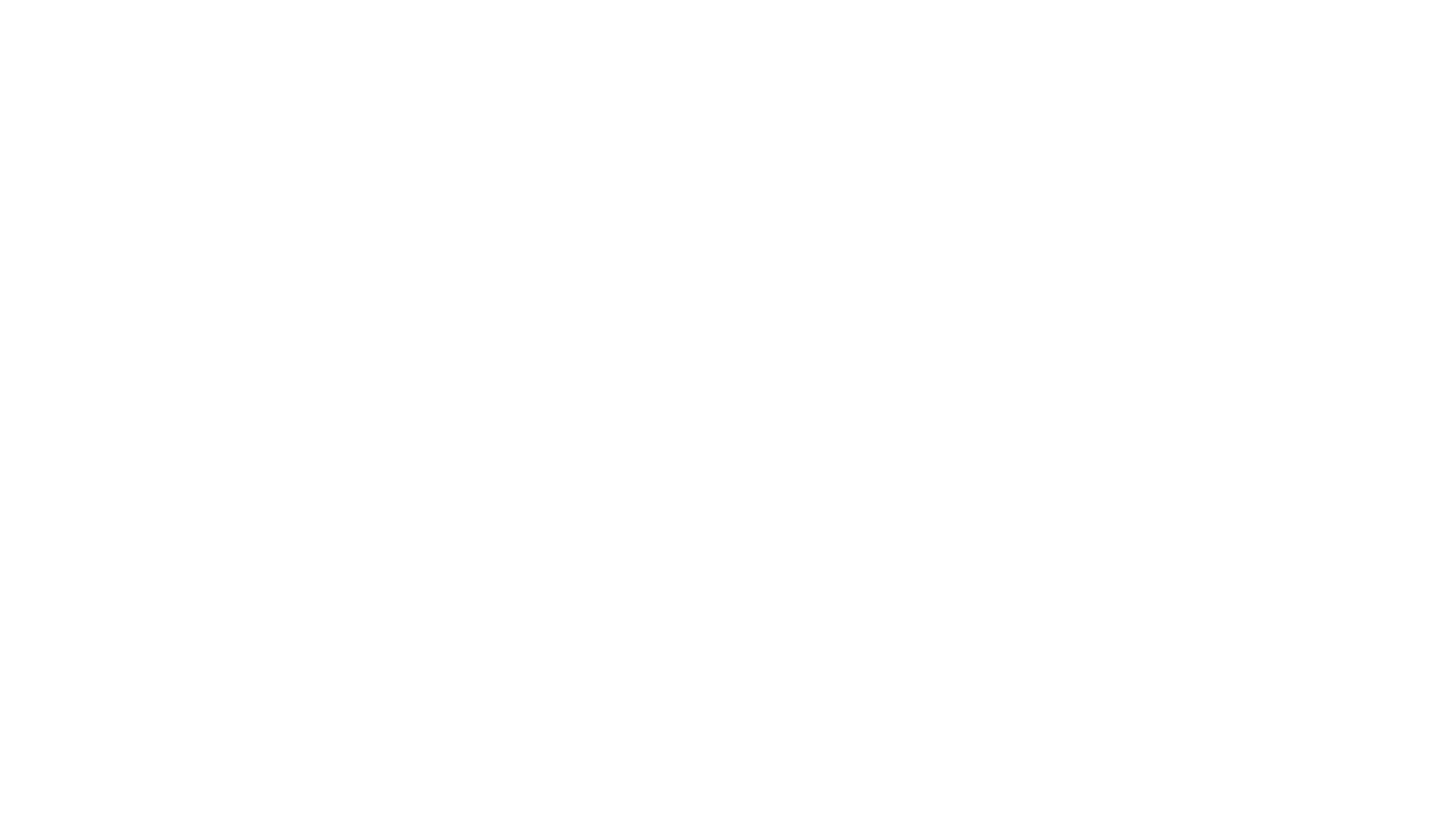
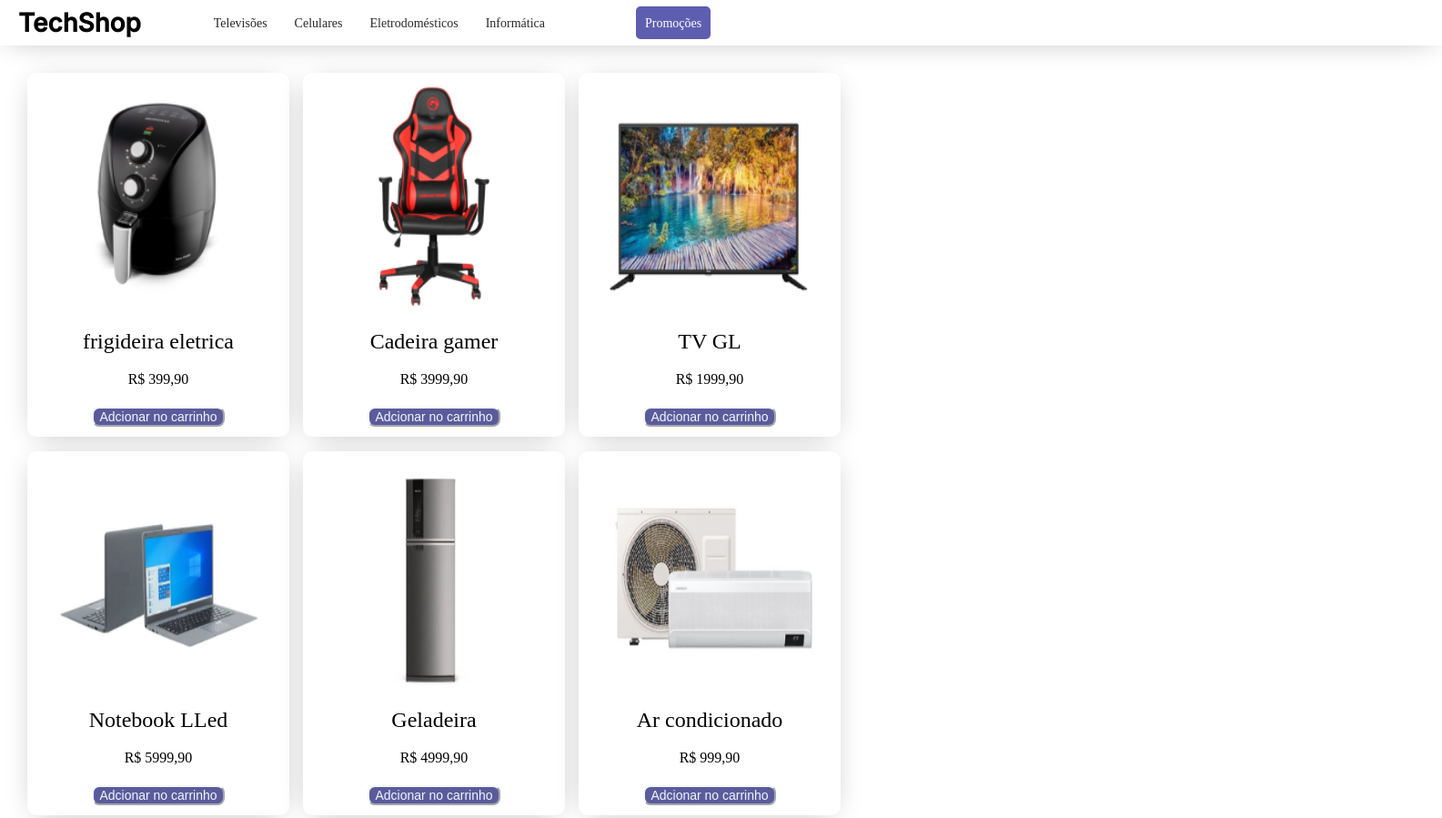
Before and after one commit to Kenzie-Academy-Brasil-Developers/m1-s1-e-commerce-com-flexbox-AndyGarcia15, a plain HTML site: page index.html in a window 1280 px wide. Shown: the top 899 px of the page at 91% size, 1585 px wide, since content can reach past the window. Before the commit the page ends 800 px from the top, so only its background shows below. Drawn offline with Linux system fonts and the light colour scheme.

Commit message:
Add files via upload
enviado novamente pelo browser, pois não estou conseguindo excluir a primeira pasta

```diff
--- a/index.html
+++ b/index.html
@@ -1 +1,117 @@
 <!-- Seu HTML aqui! -->
+<!--ENTREGA LOJA TECSHOP-->
+
+<!DOCTYPE html>
+<html lang="pt-br">
+<head>
+    <meta charset="UTF-8">
+    <meta http-equiv="X-UA-Compatible" content="IE=edge">
+    <meta name="viewport" content="width=device-width, initial-scale=1.0">
+    <title>TechShop</title>
+    <link rel="stylesheet" href="style.css">
+    <link rel="stylesheet" href="reset.css">
+</head>
+<body>
+    <!-- menu-->
+    <header class="menu">
+                 <!--logo-->
+            <div class="menu-title">
+                <h1>TechShop</h1>
+            </div>
+          <!--menu navegação-->
+            <nav class="menu-nav">
+                <ul>
+                  <li><a href="">Televisões</a></li>
+                  <li><a href="">Celulares</a></li>
+                  <li><a href="">Eletrodomésticos</a></li>
+                  <li><a href="">Informática</a></li>
+                </ul>
+            </nav>
+
+              <!--botão-->
+            <div class="menu-link-button">
+                <a href="" class="button">Promoções</a>
+            </div>
+
+            </div>
+        </div>
+
+    </header>
+
+
+
+
+        <main class="container">
+
+            <div class="produto">
+                <img src="pictures/img_01.png" alt="fritadeira generica">
+                <h2>frigideira eletrica</h2>
+                <p>R$ 399,90</p>
+                <button>Adcionar no carrinho</button>
+            </div>
+
+            <div class="produto">
+                <img src="pictures/img_02.png" alt="geladeira generica">
+                <h2>Cadeira gamer</h2>
+                <p>R$ 3999,90</p>
+                <button>Adcionar no carrinho</button>
+            </div>
+
+            <div class="produto">
+                <img src="pictures/img_03.png" alt="tv generica">
+                <h2> TV GL</h2>
+                <p>R$ 1999,90</p>
+                <button>Adcionar no carrinho</button>
+            </div>
+
+            <div class="produto">
+                <img src="pictures/img_04.png" alt="notebook generico">
+                <h2>Notebook LLed</h2>
+                <p>R$ 5999,90</p>
+                <button>Adcionar no carrinho</button>
+            </div>
+
+
+            <div class="produto">
+                <img src="pictures/img_05.png" alt="video game generico">
+                <h2>Geladeira</h2>
+                <p>R$ 4999,90</p>
+                <button>Adcionar no carrinho</button>
+            </div>
+
+            <div class="produto">
+                <img src="pictures/img_06.png" alt="cadeira generica">
+                <h2>Ar condicionado</h2>
+                <p>R$ 999,90</p>
+                <button>Adcionar no carrinho</button>
+            </div>
+
+            <div class="produto">
+                <img src="pictures/img_07.png" alt="fogao generico">
+                <h2>Monitor</h2>
+                <p>R$ 299,90</p>
+                <button>Adcionar no carrinho</button>
+            </div>
+
+                <div class="produto">
+                <img src="pictures/img_08.png" alt="video game generico">
+                <h2>Smartphone 128gb</h2>
+                <p>R$ 999,90</p>
+                <button>Adcionar no carrinho</button>
+
+            </div>
+
+
+        </main>
+
+
+
+
+
+
+
+
+
+
+</body>
+</html>
--- /dev/null
+++ b/reset.css
@@ -0,0 +1,48 @@
+/* http://meyerweb.com/eric/tools/css/reset/
+   v2.0 | 20110126
+   License: none (public domain)
+*/
+
+html, body, div, span, applet, object, iframe,
+h1, h2, h3, h4, h5, h6, p, blockquote, pre,
+a, abbr, acronym, address, big, cite, code,
+del, dfn, em, img, ins, kbd, q, s, samp,
+small, strike, strong, sub, sup, tt, var,
+b, u, i, center,
+dl, dt, dd, ol, ul, li,
+fieldset, form, label, legend,
+table, caption, tbody, tfoot, thead, tr, th, td,
+article, aside, canvas, details, embed,
+figure, figcaption, footer, header, hgroup,
+menu, nav, output, ruby, section, summary,
+time, mark, audio, video {
+	margin: 0;
+	padding: 0;
+	border: 0;
+	font-size: 100%;
+	font: inherit;
+	vertical-align: baseline;
+}
+/* HTML5 display-role reset for older browsers */
+article, aside, details, figcaption, figure,
+footer, header, hgroup, menu, nav, section {
+	display: block;
+}
+body {
+	line-height: 1;
+}
+ol, ul {
+	list-style: none;
+}
+blockquote, q {
+	quotes: none;
+}
+blockquote:before, blockquote:after,
+q:before, q:after {
+	content: '';
+	content: none;
+}
+table {
+	border-collapse: collapse;
+	border-spacing: 0;
+}
--- a/style.css
+++ b/style.css
@@ -0,0 +1,120 @@
+@import url('https://fonts.googleapis.com/css2?family=Caveat:wght@400;500;600;700&family=Inter:wght@100;400;500&display=swap');
+
+
+
+
+
+.menu {
+    width: 1585px;
+    height: 50px;
+    display: flex;
+    align-items: center;
+    background: white;
+    box-shadow: 0px 4px 30px -10px rgba(0, 0, 0, 0.3);
+
+
+
+}
+
+
+.menu-title {
+
+    font-family: 'Inter', sans-serif;
+    font-style: normal;
+    font-weight: 700;
+    font-size: 28px;
+    line-height: 29px;
+    margin-left: 20px;
+    margin-right: 80px;
+
+}
+
+.menu-nav ul {
+    display: flex;
+    list-style: none;
+    gap: 30px;
+
+}
+
+.menu-nav ul li a {
+
+    justify-content: space-between;
+    text-decoration: none;
+    color: rgb(43, 40, 40);
+    font-size: 14px;
+
+}
+
+.menu-link-button {
+    margin-left: 100px;
+    padding: 10px;
+    background-color: rgb(94, 94, 177);
+    border-radius: 5px;
+
+
+}
+
+.button {
+    text-decoration: none;
+    color: white;
+    font-size: 14px;
+}
+
+/*cards com os links */
+
+
+
+.container {
+
+    max-width: 1200px;
+    width: 100%;
+    margin: 0 auto;
+    display: flex;
+    flex-wrap: wrap;
+    box-sizing: border-box;
+    margin: 30px;
+
+
+
+
+}
+
+.produto{
+
+    display: flex;
+    flex-direction: column;
+    align-items: center;
+    justify-content: space-around;
+    margin-right: 15px;
+    margin-bottom: 16px;
+    background-color: white;
+    width: 24%;
+    height: 400px;
+    box-shadow: 0px 4px 30px -10px rgba(0, 0, 0, 0.3);
+    border-radius: 10px;
+
+}
+
+img{
+
+    width: 230px;
+    height: 250px;
+    margin: auto;
+}
+
+.produto h2 {
+    font-size: 24px;
+}
+
+.produto button{
+    background-color: rgb(91, 91, 155);
+    border-radius: 8px;
+    border-color: aliceblue;
+    font-size: 14px;
+    color: aliceblue;
+}
+
+.produto-baixo{
+    display: flex;
+    flex-wrap: wrap;
+}
```
Also changed, not shown: 1 other file.
